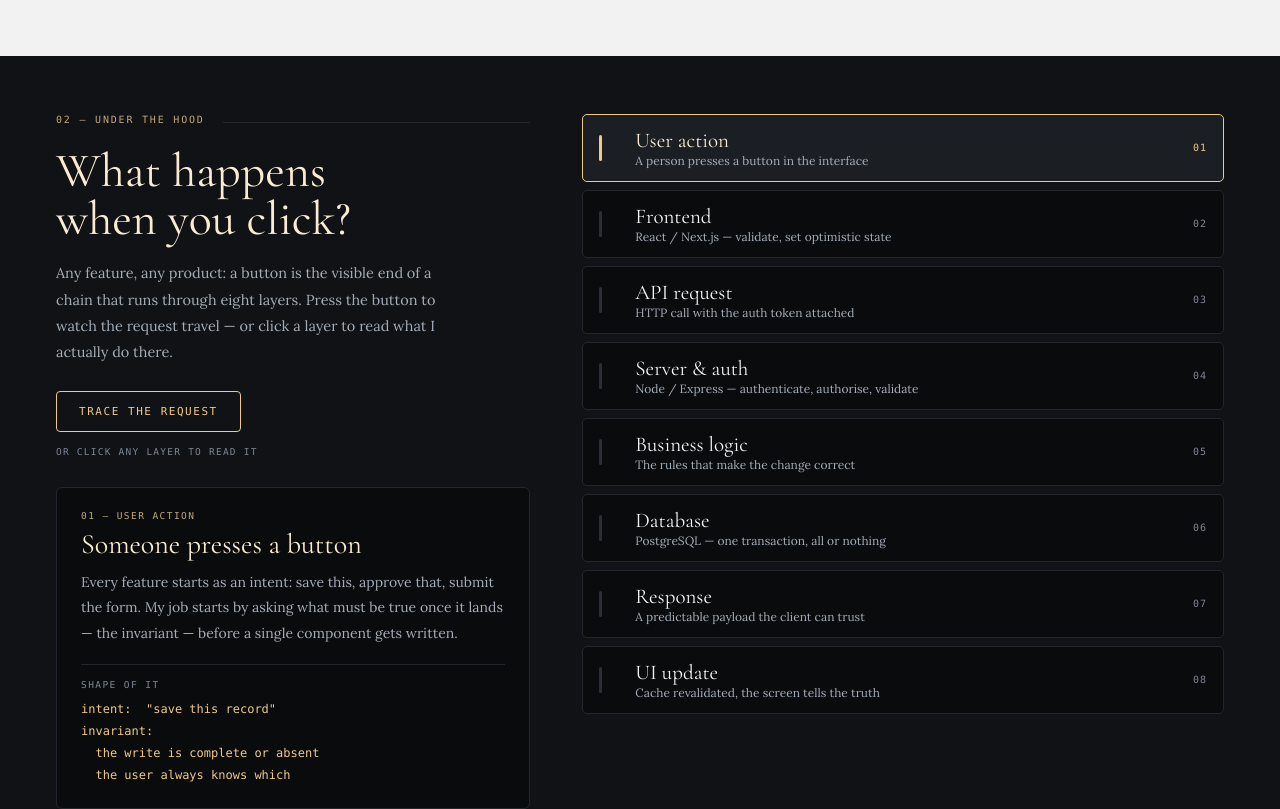
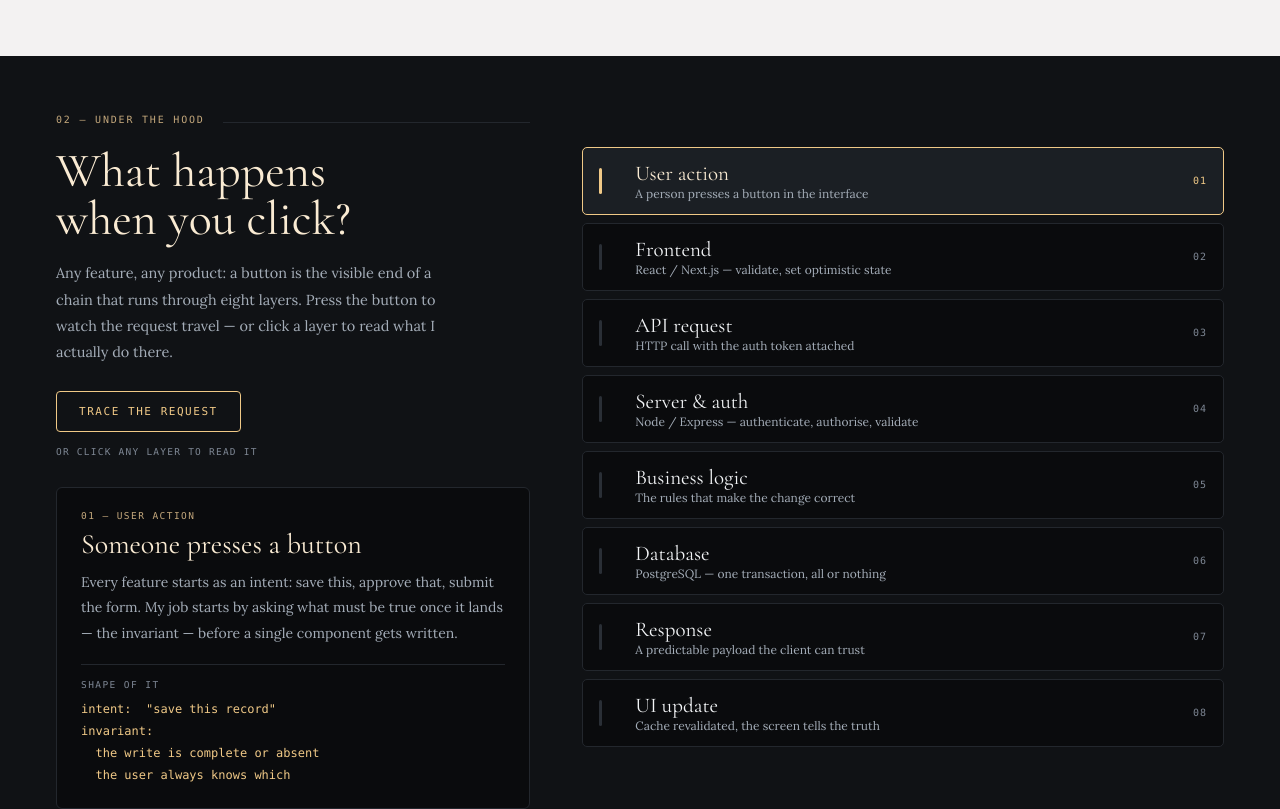
Before and after one commit to mitayyab/portfolio, a Next.js app: page / in a window 1280 px wide. Shown: the part 2162-2971 px from the top of the page. Built offline with nearby package versions, Linux system fonts and the light colour scheme; no server answers.

Commit message:
feat(trace): start the layer list level with the heading
The eyebrow now has its own grid row, so the list sits below that line, aligned with the top of the heading instead of the label.

```diff
--- a/src/components/trace/TraceExplorer.tsx
+++ b/src/components/trace/TraceExplorer.tsx
@@ -9,7 +9,9 @@ import { TraceControls } from "./TraceControls";
 
 type TraceExplorerProps = {
   layers: readonly Layer[];
-  /** The section intro, rendered on the server and placed above the controls. */
+  /** The numbered eyebrow. It sits above the layer list, which starts level with the heading. */
+  label: ReactNode;
+  /** The heading and intro, rendered on the server and placed above the controls. */
   children: ReactNode;
 };
 
@@ -18,7 +20,7 @@ type TraceExplorerProps = {
  * layer list can stack under the controls on mobile and move to its own column
  * from lg, without duplicating markup.
  */
-export function TraceExplorer({ layers, children }: TraceExplorerProps) {
+export function TraceExplorer({ layers, label, children }: TraceExplorerProps) {
   const { active, tracing, select, start } = useLayerTrace(layers.length);
   const layer = layers[active];
   const lastIndex = layers.length - 1;
@@ -29,26 +31,28 @@ export function TraceExplorer({ layers, children }: TraceExplorerProps) {
     : `Layer ${active + 1} of ${layers.length}: ${layer.label}`;
 
   return (
-    <div className="lg:grid lg:grid-cols-[0.85fr_1.15fr] lg:grid-rows-[auto_auto_1fr] lg:items-start lg:gap-x-13">
-      <div className="lg:col-start-1 lg:row-start-1">{children}</div>
+    <div className="lg:grid lg:grid-cols-[0.85fr_1.15fr] lg:grid-rows-[auto_auto_auto_1fr] lg:items-start lg:gap-x-13">
+      <div className="lg:col-start-1 lg:row-start-1">{label}</div>
+
+      <div className="lg:col-start-1 lg:row-start-2">{children}</div>
 
       <TraceControls
         tracing={tracing}
         atEnd={active === lastIndex}
         onStart={start}
-        className="lg:col-start-1 lg:row-start-2"
+        className="lg:col-start-1 lg:row-start-3"
       />
 
       <LayerList
         layers={layers}
         active={active}
         onSelect={select}
-        className="mt-4 lg:col-start-2 lg:row-span-3 lg:row-start-1 lg:mt-0"
+        className="mt-4 lg:col-start-2 lg:row-span-3 lg:row-start-2 lg:mt-0"
       />
 
       <LayerDetail
         layer={layer}
-        className="mt-4 lg:col-start-1 lg:row-start-3 lg:mt-7.5"
+        className="mt-4 lg:col-start-1 lg:row-start-4 lg:mt-7.5"
       />
 
       <p role="status" className="sr-only">
--- a/src/components/trace/UnderTheHood.tsx
+++ b/src/components/trace/UnderTheHood.tsx
@@ -19,13 +19,17 @@ export function UnderTheHood() {
       className="mt-5 lg:mt-2.5"
       containerClassName="py-7.5 lg:py-14.5"
     >
-      <TraceExplorer layers={layers}>
+      <TraceExplorer
+        layers={layers}
+        label={
           <SectionLabel
             number={number}
             title={title}
             tone="band"
             className="mb-3.5 lg:mb-5.5"
           />
+        }
+      >
         <h2
           id={HEADING_ID}
           className="font-display text-[2.125rem] leading-[1.05] text-ink lg:text-[3rem] lg:leading-[1.02]"
```
Lines whose indentation alone changed are shown as unchanged.
